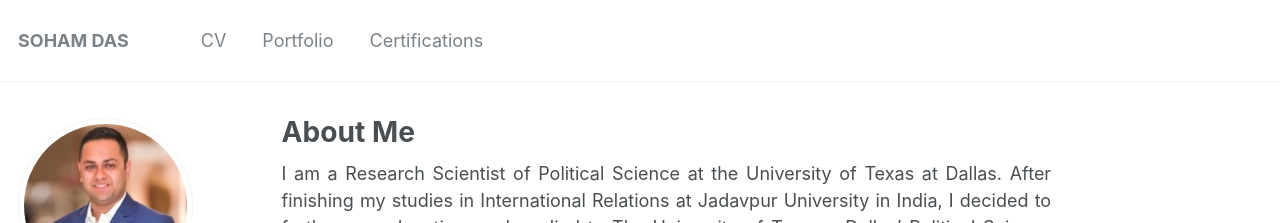
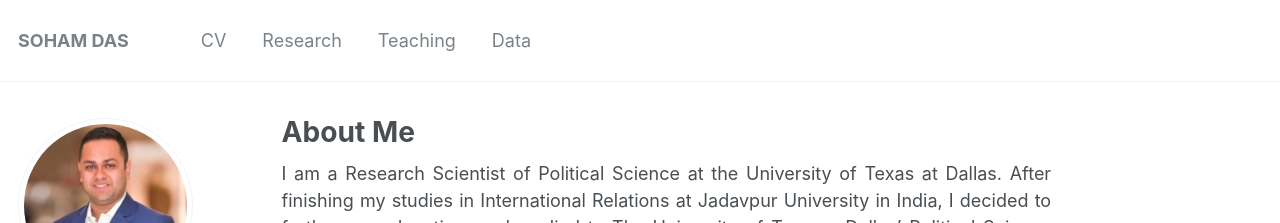
Before and after one commit to dassoham/dassoham.github.io, a Jekyll site: the page built from _pages/about.md, in a window 1280 px wide. Shown: the top 223 px of the page. Built offline with Jekyll 4.4.1, drawn with Linux system fonts in a browser that asks for light colours.

Commit message:
Update navigation.yml

```diff
--- a/_data/navigation.yml
+++ b/_data/navigation.yml
@@ -4,8 +4,11 @@ main:
   - title: "CV"
     url: /cv/
 
-  - title: "Portfolio"
-    url: /portfolio/
+  - title: "Research"
+    url: /research/
 
-  - title: "Certifications"
-    url: /certifications/
+  - title: "Teaching"
+    url: /teaching/
+
+  - title: "Data"
+    url: /data/
```
